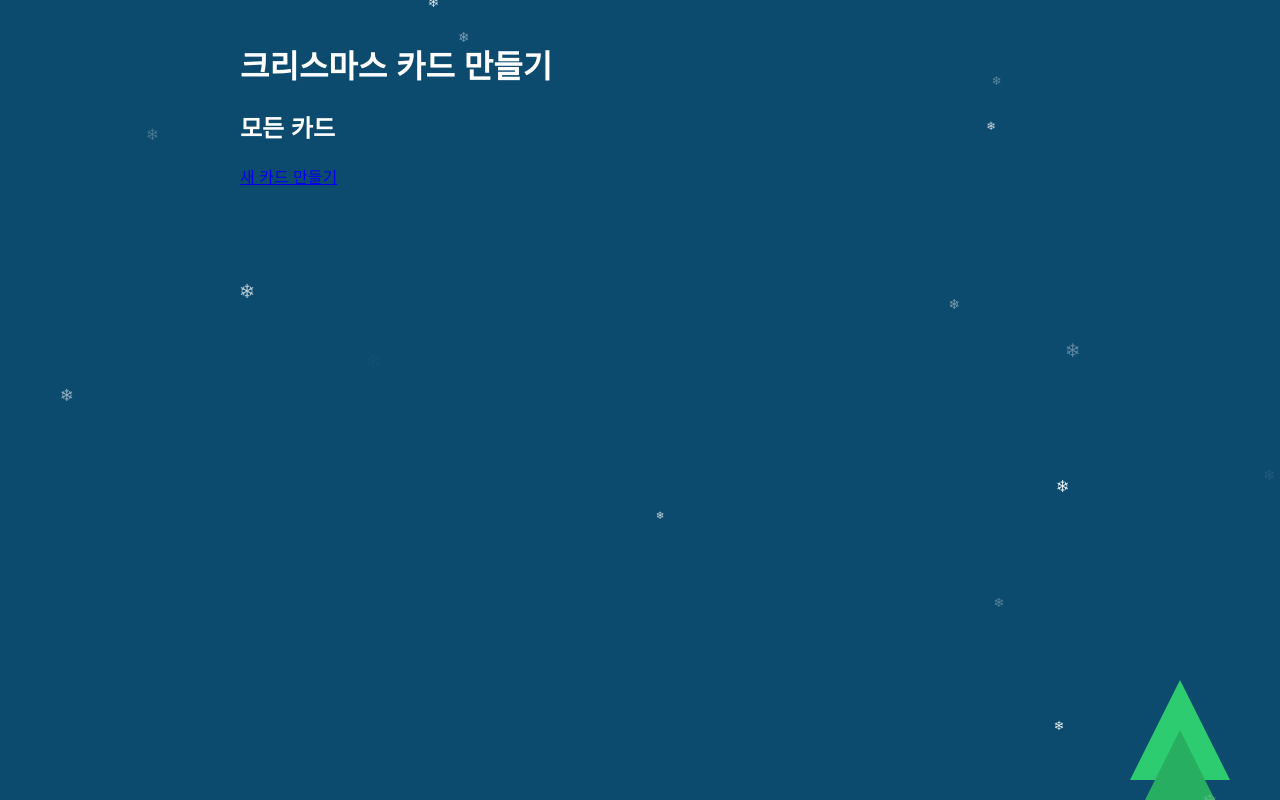
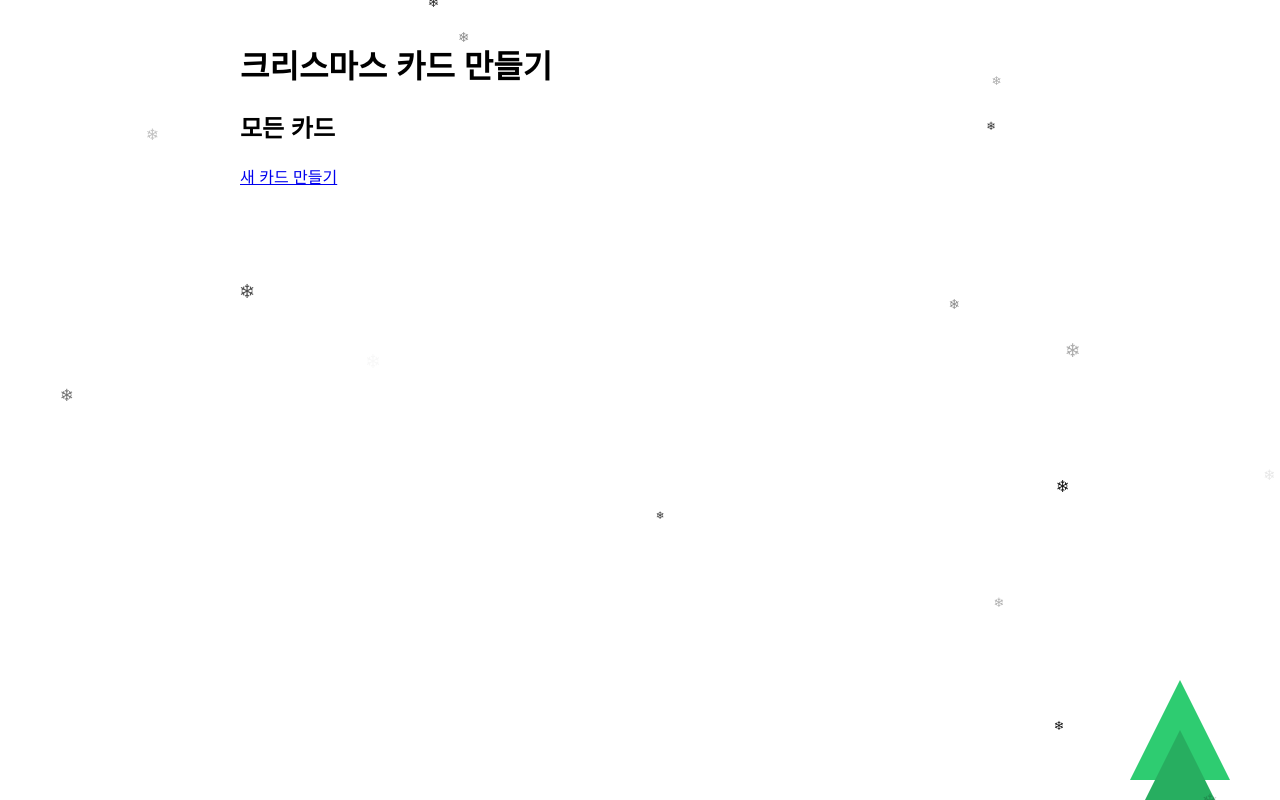
Before and after one commit to thelastmanchan/ChristmasCard, a Flask app: page / in a window 1280 px wide. Run offline with Flask 3, Linux system fonts and the light colour scheme; data that the repository does not hold is empty.

Commit message:
버그 고침

```diff
--- a/ChristmasCard/static/style.css
+++ b/ChristmasCard/static/style.css
@@ -1,7 +1,7 @@
 body {
     font-family: 'Arial', sans-serif;
-    background-color: #0c4a6e; /* 배경색 */
-    color: #ffffff;
+    background-color: #ffffff; /* 배경색을 하얀색으로 변경 */
+    color: #000000; /* 기본 텍스트 색상을 검정색으로 변경 */
     margin: 0;
     padding: 0;
     min-height: 100vh;
@@ -12,7 +12,6 @@ body {
     max-width: 800px;
     margin: 0 auto;
     padding: 20px;
-    position: relative;
 }
 
 .christmas-tree {
@@ -49,7 +48,6 @@ body {
 .snowflake {
     position: absolute;
     top: -10px; /* 화면 위에서 시작 */
-    color: #fff; /* 눈송이 색상 */
 }
 
 /* 카드 스타일 추가 */
```
